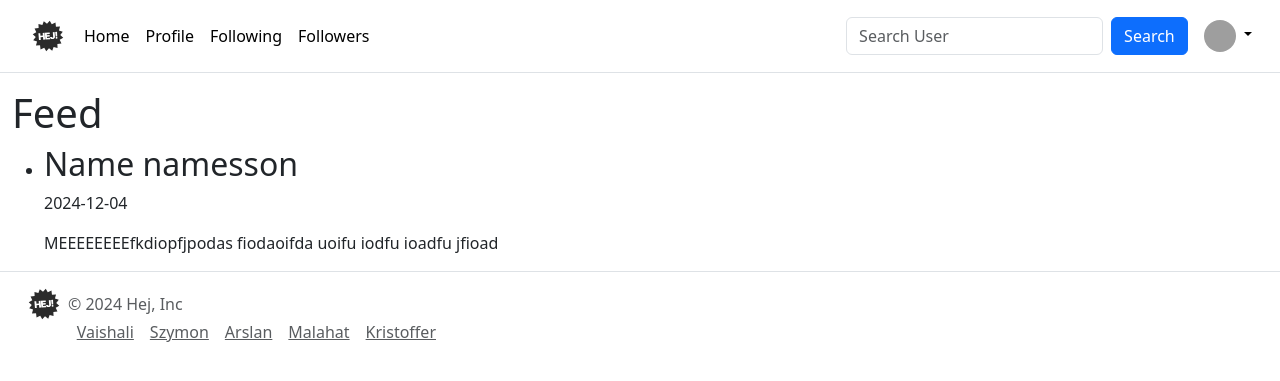
After one commit to Noragiri/Lexicon_Group_3_SMS, a Django app: template hej/templates/social-app/feed.html in a window 1280 px wide. The commit adds this page. Shown: the top 381 px of the page. Run offline with Django 5.2, Linux system fonts and the light colour scheme; the template is opened without the code that fills it, so the values that code supplies are empty; grey boxes are pictures that could not be loaded.

Commit message:
30: changes and stuff

```diff
--- a/hej/templates/base/modules/footer.html
+++ b/hej/templates/base/modules/footer.html
@@ -3,37 +3,25 @@
 <footer class="p-3 mb-3 d-flex flex-no-wrap justify-content-between align-items-center border-top">
 	<div class="container-fluid">
 		<div class="col-md-3 d-flex align-items-center">
-			<a href="{% url 'social_app:home' %}" class="mb-3 me-2 mb-md-0 text-body-secondary text-decoration-none lh-1">
-				<img class="bi" width="32" height="32" role="img" aria-label="Bootstrap" src="{% static "img/hej-logo.svg"%}" />
-			</a>
+			<a href="{% url 'social_app:login' %}" class="mb-3 me-2 mb-md-0 text-body-secondary text-decoration-none lh-1"> <img class="bi" width="32" height="32" role="img" aria-label="Bootstrap" src="{% static "img/hej-logo.svg"%}" /> </a>
 			<span class="mb-3 mb-md-0 text-body-secondary">© 2024 Hej, Inc</span>
 		</div>
 
 		<ul class="nav col-md-4 justify-content-end list-unstyled d-flex">
 			<li class="ms-3">
-				<a class="text-body-secondary" href="https://www.linkedin.com/in/vaishali-jawale-76433122/">
-					Vaishali
-				</a>
+				<a class="text-body-secondary" href="https://www.linkedin.com/in/vaishali-jawale-76433122/"> Vaishali </a>
 			</li>
 			<li class="ms-3">
-				<a class="text-body-secondary" href="https://www.linkedin.com/in/szymon-kowalewski-nora/">
-					Szymon
-				</a>
+				<a class="text-body-secondary" href="https://www.linkedin.com/in/szymon-kowalewski-nora/"> Szymon </a>
 			</li>
 			<li class="ms-3">
-				<a class="text-body-secondary" href="https://www.linkedin.com/in/arslanakram123/">
-					Arslan
-				</a>
+				<a class="text-body-secondary" href="https://www.linkedin.com/in/arslanakram123/"> Arslan </a>
 			</li>
 			<li class="ms-3">
-				<a class="text-body-secondary" href="https://www.linkedin.com/in/malahat-mohamadi-3b396024a">
-					Malahat
-				</a>
+				<a class="text-body-secondary" href="https://www.linkedin.com/in/malahat-mohamadi-3b396024a"> Malahat </a>
 			</li>
 			<li class="ms-3">
-				<a class="text-body-secondary" href="https://www.linkedin.com/in/kristoffer-ekstrand/">
-					Kristoffer
-				</a>
+				<a class="text-body-secondary" href="https://www.linkedin.com/in/kristoffer-ekstrand/"> Kristoffer </a>
 			</li>
 		</ul>
 	</div>
--- a/hej/templates/base/modules/header.html
+++ b/hej/templates/base/modules/header.html
@@ -3,13 +3,11 @@
 	<div class="container-fluid">
 		<div class="d-flex flex-wrap align-items-center justify-content-center justify-content-lg-start">
 			<!-- Logo -->
-			<a href="/" class="d-flex align-items-center mb-2 mb-lg-0 link-body-emphasis text-decoration-none"> <img
-					class="bi me-2" width="40" height="32" role="img" aria-label="Bootstrap"
-					src="{% static 'img/hej-logo.svg' %}" /> </a>
+			<a href="/" class="d-flex align-items-center mb-2 mb-lg-0 link-body-emphasis text-decoration-none"> <img class="bi me-2" width="40" height="32" role="img" aria-label="Bootstrap" src="{% static 'img/hej-logo.svg' %}" /> </a>
 			<!-- Navigation -->
 			<ul class="nav col-12 col-lg-auto me-lg-auto mb-2 justify-content-center mb-md-0">
 				<li>
-					<a href="{% url 'social_app:home' %}" class="nav-link px-2 link-body-emphasis">Home</a>
+					<a href="{% url 'social_app:login' %}" class="nav-link px-2 link-body-emphasis">Home</a>
 				</li>
 				<li>
 					<a href="{% url 'social_app:user_profile' %}" class="nav-link px-2 link-body-emphasis">Profile</a>
@@ -17,21 +15,17 @@
 				<li>
 					<a href="{% url 'social_app:following' %}" class="nav-link px-2 link-body-emphasis">Following</a>
 				</li>
-				<li><a href="{% url 'social_app:followers' %}" class="nav-link px-2 link-body-emphasis">Followers</a>
-				</li>
+				<li><a href="{% url 'social_app:followers' %}" class="nav-link px-2 link-body-emphasis">Followers</a></li>
 			</ul>
 			<!-- Search form -->
-			<form class="col-12 col-lg-auto mb-3 mb-lg-0 me-lg-3 d-flex" role="search"
-				action="{% url 'social_app:search_user' %}" method="get">
-				<input type="search" class="form-control me-2" name='SearchQuery' placeholder="Search User"
-					aria-label="Search" />
+			<form class="col-12 col-lg-auto mb-3 mb-lg-0 me-lg-3 d-flex" role="search" action="{% url 'social_app:search_user' %}" method="get">
+				<input type="search" class="form-control me-2" name="SearchQuery" placeholder="Search User" aria-label="Search" />
 				<button type="submit" class="btn btn-primary">Search</button>
 			</form>
 
 			<!-- User profile -->
 			<div class="dropdown text-end">
-				<a href="#" class="d-block link-body-emphasis text-decoration-none dropdown-toggle"
-					data-bs-toggle="dropdown" aria-expanded="false">
+				<a href="#" class="d-block link-body-emphasis text-decoration-none dropdown-toggle" data-bs-toggle="dropdown" aria-expanded="false">
 					<img src="https://github.com/mdo.png" alt="mdo" width="32" height="32" class="rounded-circle" />
 				</a>
 				<ul class="dropdown-menu text-small" style="">
@@ -39,7 +33,7 @@
 					<li>Welcome, {{ request.user.username }}!</li>
 					<li class="dropdown-item"><a class="nav-link" href="{% url 'social_app:logout' %}">Logout</a></li>
 					{% else %}
-					<li class="dropdown-item"><a class="nav-link" href="{% url 'social_app:register' %}">Register</a>
+					<li class="dropdown-item"><a class="nav-link" href="{% url 'social_app:register' %}">Register</a></li>
 					<li class="dropdown-item"><a class="nav-link" href="{% url 'social_app:login' %}">Login</a></li>
 					{% endif %}
 					<li class="dropdown-item"><a class="nav-link" href="{% url 'admin:index' %}">ADMIN</a></li>
--- /dev/null
+++ b/hej/templates/social-app/feed.html
@@ -0,0 +1,11 @@
+{% extends "base/base.html" %} {% load static %} {% block content %}
+<div class="container-fluid">
+	<div class="row">
+		<div class="col col-8">
+			<h1>Feed</h1>
+			{% include "social-app/modules/post_list.html" %}
+		</div>
+		<div class="col"></div>
+	</div>
+</div>
+{% endblock %}
--- /dev/null
+++ b/hej/templates/social-app/modules/post_list.html
@@ -0,0 +1,7 @@
+<ul>
+	<li>
+		<h2>Name namesson</h2>
+		<p>2024-12-04</p>
+		<p>MEEEEEEEEfkdiopfjpodas fiodaoifda uoifu iodfu ioadfu jfioad</p>
+	</li>
+</ul>
```
Also changed, not shown: hej/social_app/urls.py (+5 -4 lines), hej/social_app/views.py (+10 -12 lines), hej/templates/base/base_logged_out.html (added, +14 -0 lines), hej/templates/social-app/login.html (+4 -5 lines), hej/templates/social-app/registration.html (+4 -8 lines), hej/db.sqlite3.
